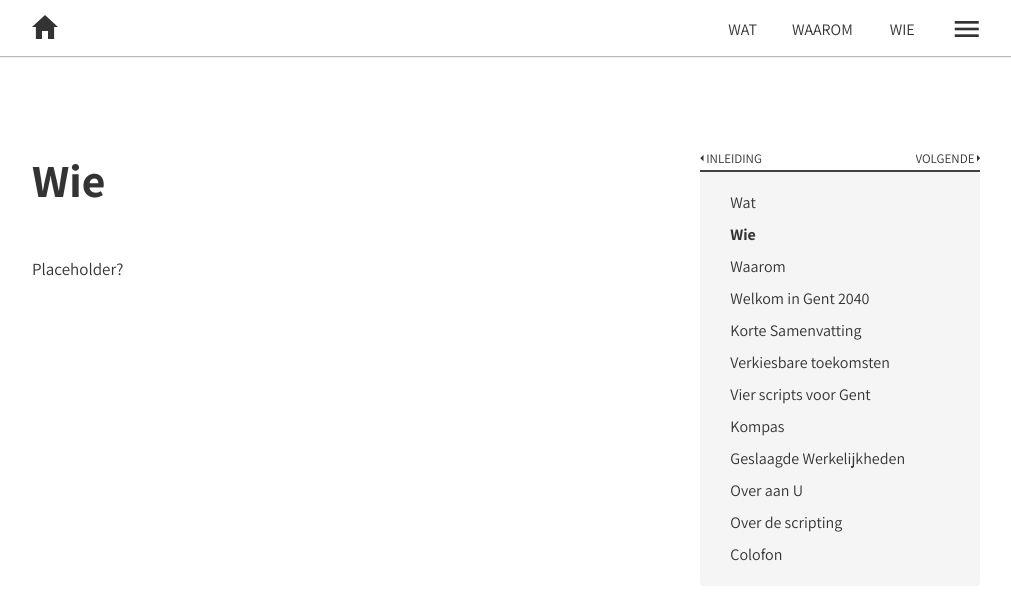
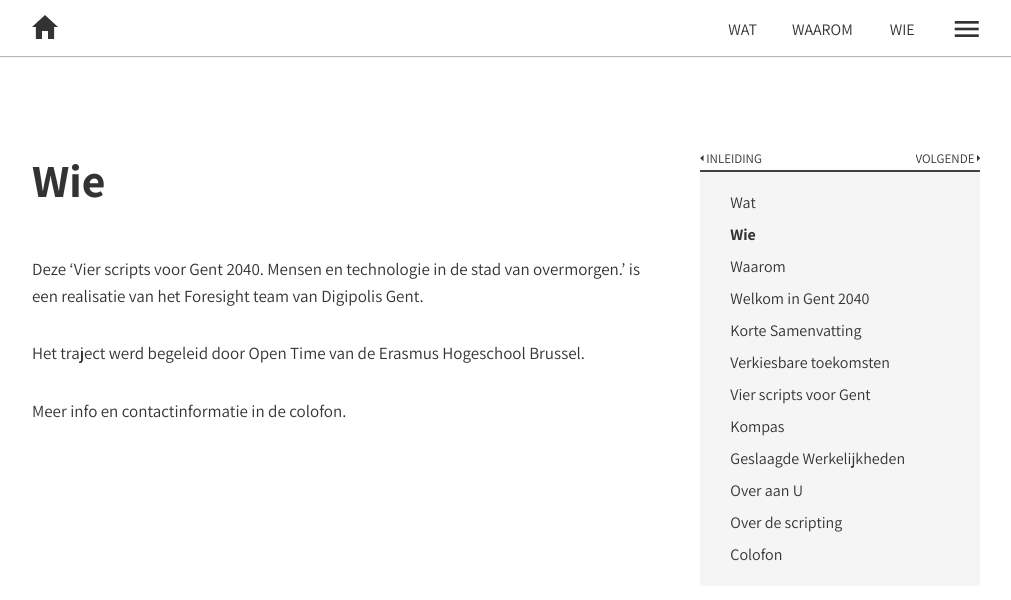
Before and after one commit to lab9k/scripts-voor-gent-2040-en, a Jekyll site: the page built from chapters/chapter-0-part-1.md, in a window 1280 px wide and 900 px high. Shown: the top 600 px of the window, without its empty margins (133-1144 px from the left). Built offline with Jekyll 4.4.1, drawn with Linux system fonts in a browser that asks for light colours; nearby versions of some CDN libraries.

Commit message:
Update chapter-0-part-1.md

```diff
--- a/chapters/chapter-0-part-1.md
+++ b/chapters/chapter-0-part-1.md
@@ -7,5 +7,8 @@ ispart: false
 permalink: /wie/
 indentlevel: 1
 ---
+Deze 'Vier scripts voor Gent 2040. Mensen en technologie in de stad van overmorgen.' is een realisatie van het [Foresight team](https://twitter.com/foresightgent) van [Digipolis Gent](https://www.digipolis.be).
 
-Placeholder?
+Het traject werd begeleid door [Open Time](https://www.erasmushogeschool.be/nl/praktijkgericht-onderzoek/open-time) van de Erasmus Hogeschool Brussel.
+
+Meer info en contactinformatie in de [colofon](https://lab9k.gent/scripts-voor-gent-2040/colofon/).
```
